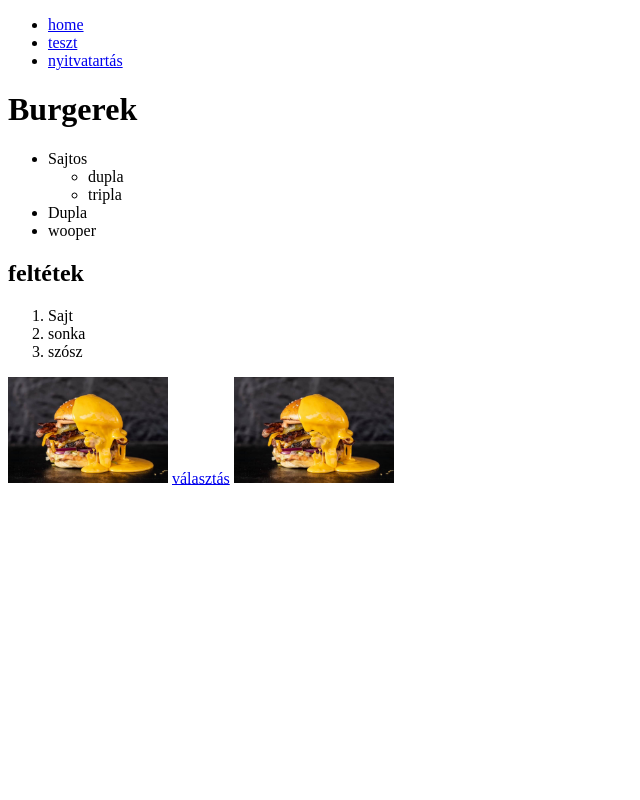
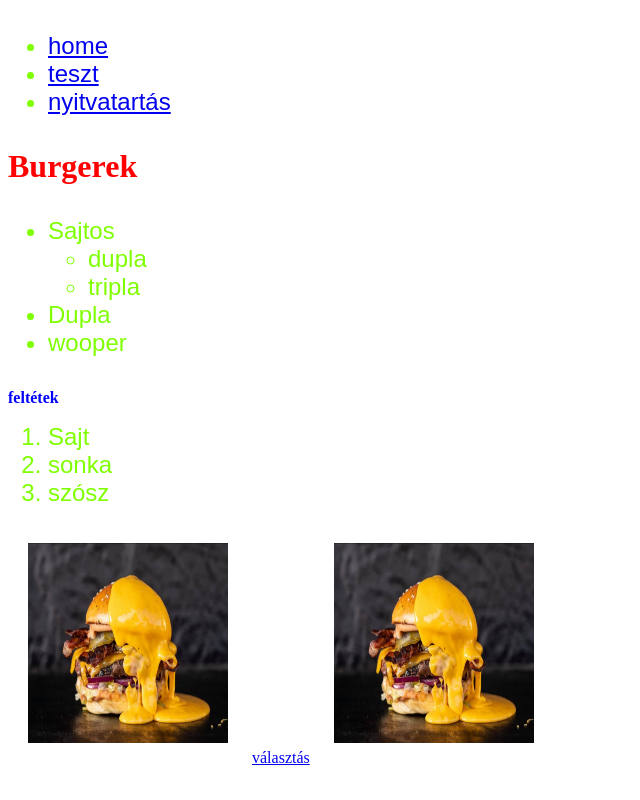
Before and after one commit to bupeter/bupeter.github.io, a plain HTML site: page index.html in a window 1280 px wide. Shown: the whole page, without its empty margins (0-640 px from the left). Drawn offline with Linux system fonts and the light colour scheme.

Commit message:
innit page

```diff
--- /dev/null
+++ b/css/style.css
@@ -0,0 +1,20 @@
+h1 {
+    color: red;
+}
+h2 { color:blue; font-size: inherit;
+}
+li {
+    color: chartreuse;
+    font-size: x-large;
+    font-family: Arial, Helvetica, sans-serif;
+}
+ul {color: blueviolet;
+    font-size: xx-large;
+
+}
+img {width: 200px;
+    height: 200px;
+    margin: 20px;
+
+}
+</style>
--- a/index.html
+++ b/index.html
@@ -5,6 +5,7 @@
     <meta charset="UTF-8">
     <meta name="viewport" content="width=device-width, initial-scale=1.0">
     <title>Peti burgerezője</title>
+  <link rel="stylesheet" href="css\style.css">
 </head>
 
 <body>
@@ -36,7 +37,7 @@
         <li>sonka</li>
         <li>szósz</li>
     </ol>
-    <img width="160" src="img/burger.jpeg" alt="paci">
+    <img src="img/burger.jpeg" alt="paci">
     <a target="blank" href="about.html">választás</a>
     <a target="blank" href="about.html"><img width="160" src="img/burger.jpeg" alt="paci"></a>
 
```
Also changed, not shown: about.html (+1 -0 lines), 1 other file.
